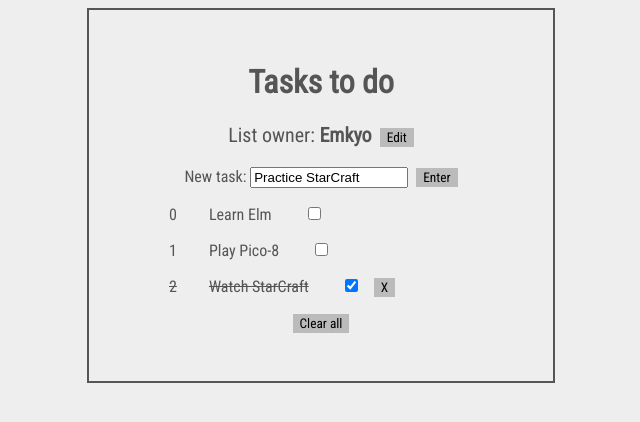
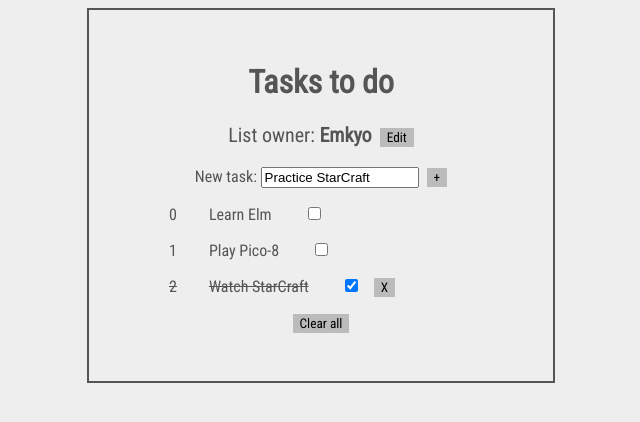
Before and after one commit to JunoNgx/vuetodolistts, a Vue app: page / in a window 1280 px wide. Shown: the top 422 px of the page, without its empty margins (319-959 px from the left). Built offline with nearby package versions, Linux system fonts and the light colour scheme.

Commit message:
Playing with animation.

```diff
--- a/src/App.vue
+++ b/src/App.vue
@@ -100,6 +100,7 @@ $font-fam: "Roboto Condensed", Helvetica, sans-serif;
 
 #app {
   font-family: $font-fam;
+  font-weight: 300;
   -webkit-font-smoothing: antialiased;
   -moz-osx-font-smoothing: grayscale;
   text-align: center;
@@ -112,6 +113,7 @@ $font-fam: "Roboto Condensed", Helvetica, sans-serif;
 
 body {
   background-color: #eee;
+  // background-image: linear-gradient(20deg, #111 80%, #edfd88 20% )
 }
 
 button {
@@ -138,10 +140,15 @@ button {
   // border-color: buttonface;
   // border-image: initial;
   border: none;
+  transition-duration: 0.2s;
 }
 
 button:focus {
-    outline: #4DB6AC auto 1px;
+  outline: #4DB6AC auto 1px;
+}
+
+button:hover {
+  color: #eee;
 }
 
 </style>
--- a/src/components/InputField.vue
+++ b/src/components/InputField.vue
@@ -2,8 +2,10 @@
   <div>
     <label for="input-field"> {{label}}  </label>
     <input id="input-field" type="text" v-model="newTask" @keyup.enter="checkInput">
-    <button @click="checkInput">Enter</button>
-    <p v-show="error" class="error" >Task name cannot be blank</p>
+    <button @click="checkInput">+</button>
+    <transition name="error">
+      <p v-show="error" class="error" >Task name cannot be blank</p>
+    </transition>
   </div>
 </template>
 
@@ -47,4 +49,11 @@ p.error {
   color: #CD5C5C;
 }
 
+.error-enter-active, .error-leave-active {
+  transition: opacity .5s;
+}
+.error-enter, .error-leave-to {
+  opacity: 0;
+}
+
 </style>
--- a/src/components/TaskList.vue
+++ b/src/components/TaskList.vue
@@ -1,9 +1,11 @@
 <template>
     <div>
         <!-- <p>{{randoproperty}}</p> -->
-        <div>
+        <!-- <div> -->
+          <transition-group name="flip-list" tag="div">
             <Task v-for="task in taskList" :key="task" :taskName="task.name" :taskDone="task.done" :taskIndex="taskList.indexOf(task)"></Task>
-        </div>
+          </transition-group>
+        <!-- </div> -->
     </div>
 </template>
 
@@ -24,3 +26,11 @@ export default class TaskList extends Vue {
 }
 
 </script>
+
+<style lang="scss" scoped>
+
+.flip-list-move {
+  transition: transformation 1s;
+}
+
+</style>
```
